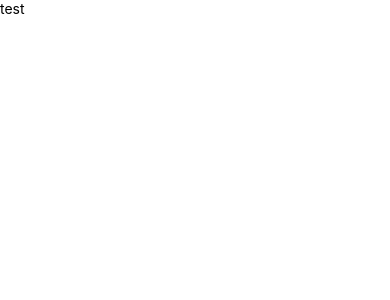
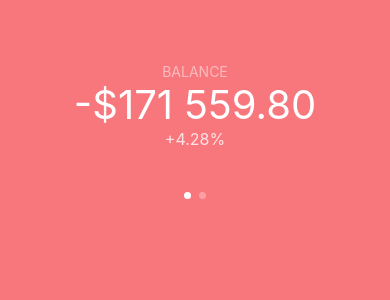
Before and after one commit to Arteandr/snake-mobile, a React Native app: screen / in a window 390 px wide. Shown: the top 300 px of the page. Built offline with nearby package versions, Linux system fonts and the light colour scheme.

Commit message:
Сверстал блок статистики секции 'Все аккаунты'
Co-authored-by: hwndrer <artedamatik@gmail.com>

```diff
--- a/App.js
+++ b/App.js
@@ -1,18 +1,25 @@
-import { StatusBar } from "expo-status-bar";
 import React from "react";
-import { StyleSheet, Text, View } from "react-native";
+import {
+  StyleSheet,
+  Text,
+  View,
+  Platform,
+  StatusBar,
+  SafeAreaView,
+} from "react-native";
 import AllAccountsComponent from "./app/components/AllAccountsComponent";
 
 export default function App() {
   return (
-    <View style={styles.container}>
+    <SafeAreaView style={styles.container}>
       <AllAccountsComponent />
-    </View>
+    </SafeAreaView>
   );
 }
 
 const styles = StyleSheet.create({
   container: {
     flex: 1,
+    paddingTop: Platform.OS === "android" ? StatusBar.currentHeight : 0,
   },
 });
--- a/app/components/AllAccountsComponent.js
+++ b/app/components/AllAccountsComponent.js
@@ -1,10 +1,65 @@
 import React from "react";
-import { View, Text } from "react-native";
+import { View, Text, StyleSheet, Button } from "react-native";
+
+import colors from "../config/colors";
 
 export default function AllAccountsComponent() {
   return (
-    <View>
-      <Text>test</Text>
+    <View style={styles.container}>
+      <View style={styles.stats}>
+        <Text style={styles.stats__balance}>balance</Text>
+        <Text style={styles.stats__count}>-$171 559.80</Text>
+        <Text style={styles.stats__persent}>+4.28%</Text>
+        <View style={styles.stats__buttons}>
+          <View style={[styles.stats__button, styles.stats__button__left]} />
+          <View style={styles.stats__button} />
+        </View>
+      </View>
+      <View style={styles.cards}></View>
     </View>
   );
 }
+
+const styles = StyleSheet.create({
+  container: {
+    flex: 1,
+    backgroundColor: colors.primary,
+  },
+  // Блок статистики(баланса)
+  stats: {
+    justifyContent: "center",
+    alignItems: "center",
+    width: "100%",
+    height: "25%",
+  },
+  stats__balance: {
+    textTransform: "uppercase",
+    color: colors.white,
+    opacity: 0.5,
+  },
+  stats__count: {
+    fontSize: 40,
+    color: colors.white,
+  },
+  stats__persent: {
+    fontSize: 16,
+    color: colors.white,
+    opacity: 0.8,
+  },
+  stats__buttons: {
+    position: "absolute",
+    bottom: 12,
+    flexDirection: "row",
+  },
+  stats__button: {
+    backgroundColor: colors.white,
+    opacity: 0.3,
+    borderRadius: 100,
+    width: 7,
+    height: 7,
+  },
+  stats__button__left: {
+    marginRight: 8,
+    opacity: 1,
+  },
+});
--- a/app/assets/config/colors.js
+++ b/app/config/colors.js
@@ -1,5 +1,5 @@
 export default {
-  primary: " #F8777D",
+  primary: "#F8777D",
   secondary: "#65BCBF",
   black: "#000",
   white: "#fff",
```
